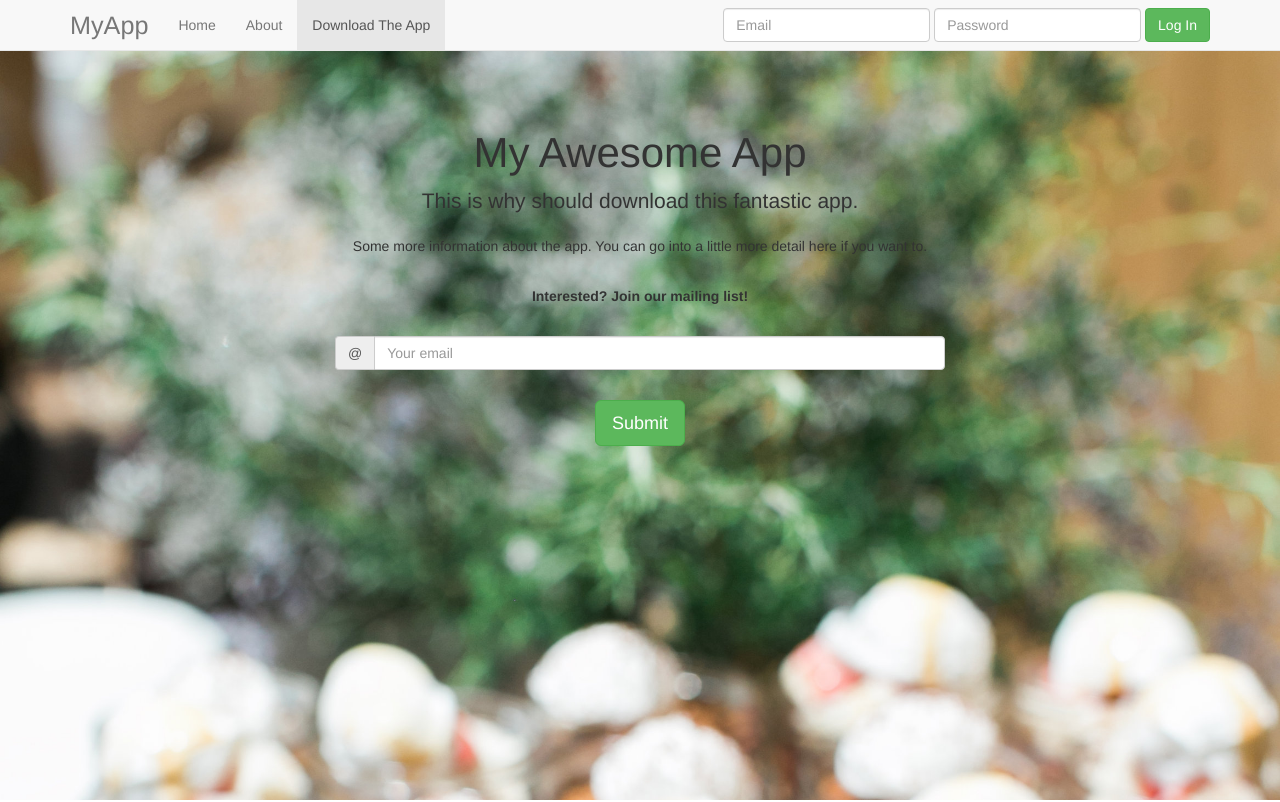
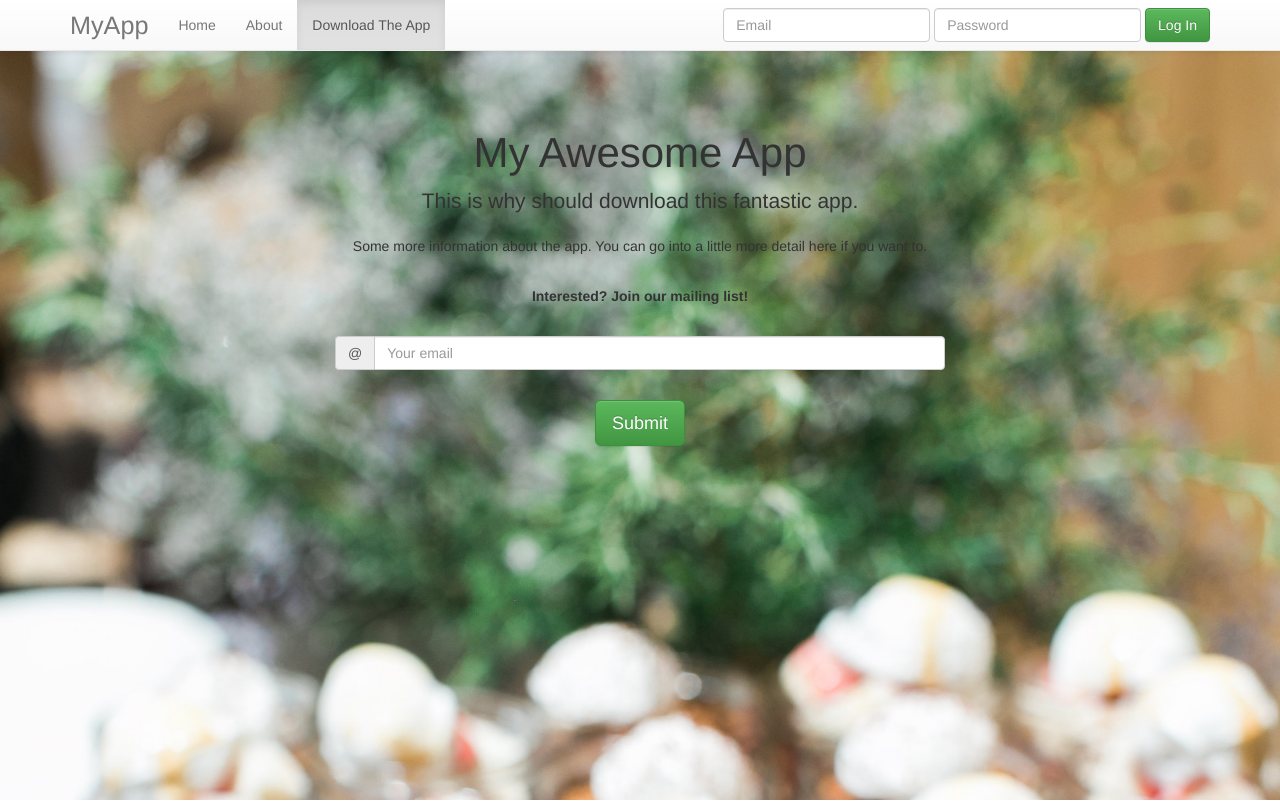
Before and after one commit to drewholc/awesome-app, a plain HTML site: page index.html in a window 1280 px wide. Shown: the top 802 px of the page. Drawn offline with nearby package versions, Linux system fonts and the light colour scheme.

Commit message:
fixed bootstrap links

```diff
--- a/index.html
+++ b/index.html
@@ -7,21 +7,13 @@
  <title>Bootstrap 101 Template</title>
  <!-- Bootstrap -->
  <!-- Latest compiled and minified CSS -->
-<link rel="stylesheet" href="http://maxcdn.bootstrapcdn.com/bootstrap/3.2.0/css/bootstrap.min.css">
+<link rel="stylesheet" href="https://maxcdn.bootstrapcdn.com/bootstrap/3.3.7/css/bootstrap.min.css" integrity="sha384-BVYiiSIFeK1dGmJRAkycuHAHRg32OmUcww7on3RYdg4Va+PmSTsz/K68vbdEjh4u" crossorigin="anonymous">
 
-<!-- Optional: Include the jQuery library -->
-<script src="https://ajax.googleapis.com/ajax/libs/jquery/1.11.1/jquery.min.js"></script>
-<!-- Optional: Incorporate the Bootstrap JavaScript plugins -->
-<script src="http://maxcdn.bootstrapcdn.com/bootstrap/3.2.0/js/bootstrap.min.js"></script>
- <!-- HTML5 Shim and Respond.js IE8 support of HTML5 elements and media
-queries -->
- <!-- WARNING: Respond.js doesn't work if you view the page via file:// -->
- <!--[if lt IE 9]>
- <script src="https://oss.maxcdn.com/libs/html5shiv/3.7.0/html5shiv.js"></
-script>
- <script src="https://oss.maxcdn.com/libs/respond.js/1.4.2/
-respond.min.js"></script>
- <![endif]-->
+<!-- Optional theme -->
+<link rel="stylesheet" href="https://maxcdn.bootstrapcdn.com/bootstrap/3.3.7/css/bootstrap-theme.min.css" integrity="sha384-rHyoN1iRsVXV4nD0JutlnGaslCJuC7uwjduW9SVrLvRYooPp2bWYgmgJQIXwl/Sp" crossorigin="anonymous">
+
+<!-- Latest compiled and minified JavaScript -->
+<script src="https://maxcdn.bootstrapcdn.com/bootstrap/3.3.7/js/bootstrap.min.js" integrity="sha384-Tc5IQib027qvyjSMfHjOMaLkfuWVxZxUPnCJA7l2mCWNIpG9mGCD8wGNIcPD7Txa" crossorigin="anonymous"></script>
 <!--===================my awesome app=================-->
  <style>
 
```
